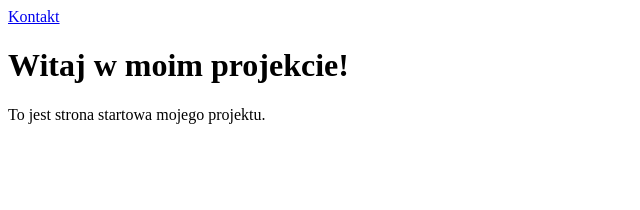
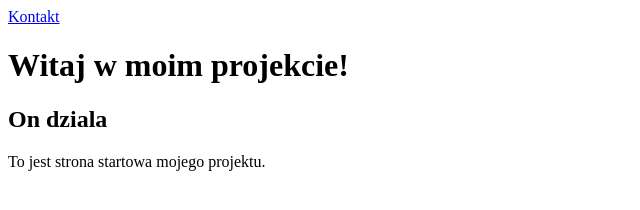
Before and after one commit to DenysPavlenko1213/TestWebSite, a website: page index.html in a window 1280 px wide. Shown: the whole page, without its empty margins (0-640 px from the left). Drawn offline with Linux system fonts and the light colour scheme.

Commit message:
added h2 example to index.html

```diff
--- a/index.html
+++ b/index.html
@@ -10,6 +10,7 @@
         <a href="contact.html">Kontakt</a>
     </nav>
     <h1>Witaj w moim projekcie!</h1>
+    <h2>On dziala</h2>
     <p>To jest strona startowa mojego projektu.</p>
 </body>
 
```
